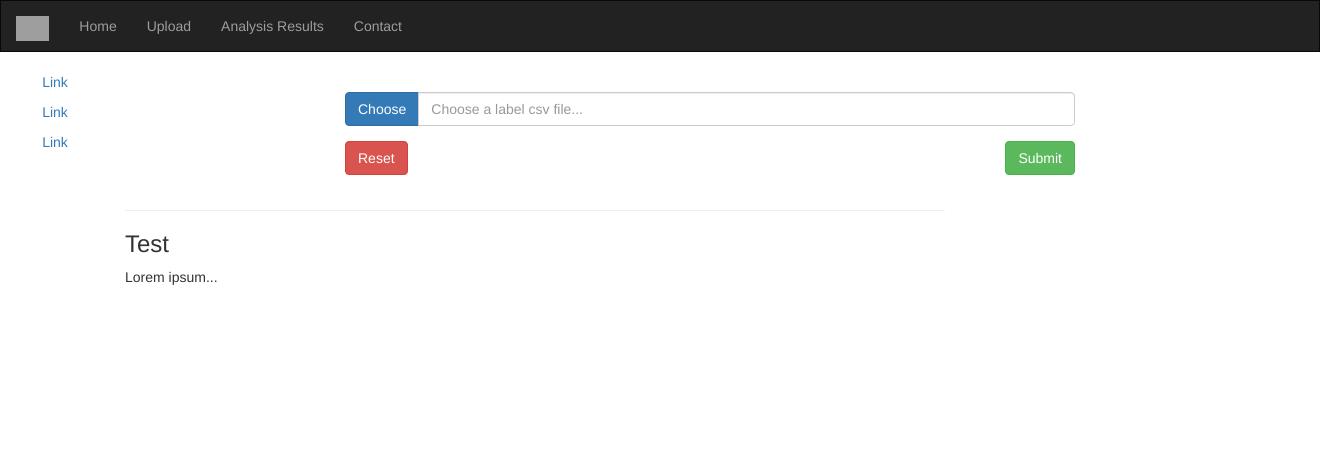
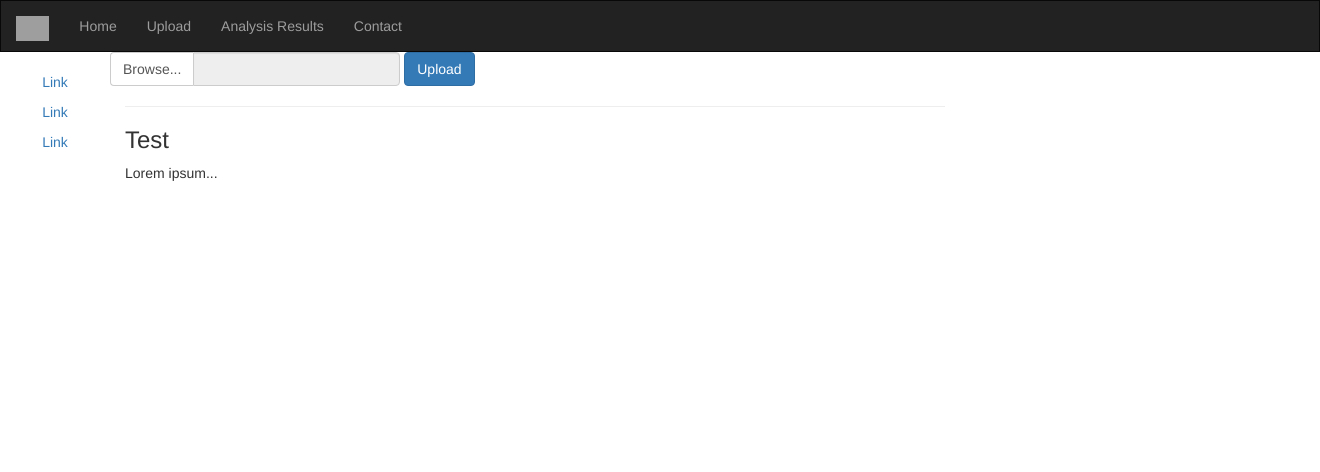
Before and after one commit to Markonick/flask-docker, a Flask app: template app/templates/upload.html in a window 1320 px wide. Shown: the top 472 px of the page. Run offline with Flask 2, Linux system fonts and the light colour scheme; the template is opened without the code that fills it: values that come from a table or form of the project are taken from there, others are empty; some libraries are stand-ins or nearby versions; grey boxes are pictures that could not be loaded.

Commit message:
added flask-wtf, added forms and js file

```diff
--- a/app.py
+++ b/app.py
@@ -3,10 +3,12 @@ from flask import render_template, redirect, url_for, request
 from werkzeug import secure_filename
 from redis import Redis
 import pandas as pd
+from app.forms import UploadForm
 
 
 app = Flask(__name__, template_folder='app/templates')
 redis = Redis(host='redis', port=6379)
+
 
 def get_csv():
     path = './app/static/labels.csv'
@@ -35,12 +37,14 @@ def upload():
     return render_template(template)
 
 
-@app.route('/uploader')
+@app.route('/uploader', methods=['GET', 'POST'])
 def upload_file():
-   if request.method == 'POST':
-      f = request.files['file']
-      f.save(secure_filename(f.filename))
-      return 'file uploaded successfully'
+    form = UploadForm()
+    if request.method == 'POST' and form.validate_on_submit():
+        input_file = request.files['input_file']
+        # Do stuff
+    else:
+        return render_template('index.html', form=form)
 
 
 @app.route('/analysis_results')
@@ -56,5 +60,6 @@ def contact():
     template = 'contact.html'
     return render_template(template, title = "Contacts", count=count)
 
+
 if __name__ == "__main__":
     app.run(host="0.0.0.0", debug=True)
--- /dev/null
+++ b/app/forms.py
@@ -0,0 +1,14 @@
+from flask_wtf import Form
+from flask_wtf.file import FileField, FileAllowed, FileRequired
+from wtforms import SubmitField
+
+
+class UploadForm(Form):
+
+    validators = [
+        FileRequired(message='There was no file!'),
+        FileAllowed(['csv'], message='Must be a csv file!')
+    ]
+
+    input_file = FileField('', validators=validators)
+    submit = SubmitField(label="Upload")
--- a/app/templates/upload.html
+++ b/app/templates/upload.html
@@ -2,64 +2,32 @@
 
 {% block content %}
 
-    <style>
-        .btn-margin-top {
-            margin-top: 40px;
-        }
-    </style>
+<style>
+    #browsebutton {
+        background-color: white;
+    }
 
-    <div class="container">
-        <div class="col-md-8 col-md-offset-2">
-            <form method="POST" action="#" enctype="multipart/form-data">
-                <!-- COMPONENT START -->
-                <div class="form-group">
-                    <div class="input-group input-file btn-margin-top" name="myforms">
-                        <span class="input-group-btn">
-                            <button class="btn btn-primary btn-choose" type="button">Choose</button>
-                        </span>
-                        <input type="text" class="form-control" placeholder='Choose a label csv file...' />
-                    </div>
-                </div>
-                <!-- COMPONENT END -->
-                <div class="form-group">
-                    <button type="submit" class="btn btn-success pull-right">Submit</button>
-                    <button type="reset" class="btn btn-danger">Reset</button>
-                </div>
-            </form>
+    #my-file-selector {
+        display: none;
+    }
+</style>
+
+<div class="row">
+    <form class="form-inline center-block" action="/" method="POST" enctype="multipart/form-data">
+        {{ form.hidden_tag() }}
+        <div class="input-group">
+            <label id="browsebutton" class="btn btn-default input-group-addon" for="my-file-selector">
+                {{ form.input_file(id="my-file-selector") }}
+                Browse...
+            </label>
+            <input type="text" class="form-control" readonly>
         </div>
-    </div>
+        {{ form.submit(class_="btn btn-primary") }}
+    </form>
+</div>
+{% endblock %}
 
-
-    <script>
-    function bs_input_file() {
-        $(".input-file").before(
-            function() {
-                if ( ! $(this).prev().hasClass('input-ghost') ) {
-                    var element = $("<input type='file' class='input-ghost' style='visibility:hidden; height:0'>");
-                    element.attr("name",$(this).attr("name"));
-                    element.change(function(){
-                        element.next(element).find('input').val((element.val()).split('\\').pop());
-                    });
-                    $(this).find("button.btn-choose").click(function(){
-                        element.click();
-                    });
-                    $(this).find("button.btn-reset").click(function(){
-                        element.val(null);
-                        $(this).parents(".input-file").find('input').val('');
-                    });
-                    $(this).find('input').css("cursor","pointer");
-                    $(this).find('input').mousedown(function() {
-                        $(this).parents('.input-file').prev().click();
-                        return false;
-                    });
-                    return element;
-                }
-            }
-        );
-    }
-    $(function() {
-        bs_input_file();
-    });
-    </script>
-
+{% block scripts %}
+{{ super() }}
+<script src="{{ url_for('.static', filename='js/inputFileButton.js') }}" ></script>
 {% endblock %}
--- a/docker-compose.yml
+++ b/docker-compose.yml
@@ -5,6 +5,6 @@ services:
     ports:
       - "5000:5000"
     volumes:
-      - .:/code
+      - .:/app
   redis:
     image: "redis:alpine"
--- a/requirements.txt
+++ b/requirements.txt
@@ -1,3 +1,4 @@
 flask
+flask-wtf
 redis
 pandas
```
Also changed, not shown: app/static/inputFileButton.js (added, +20 -0 lines), app/__init__.py (added), 1 other file.
